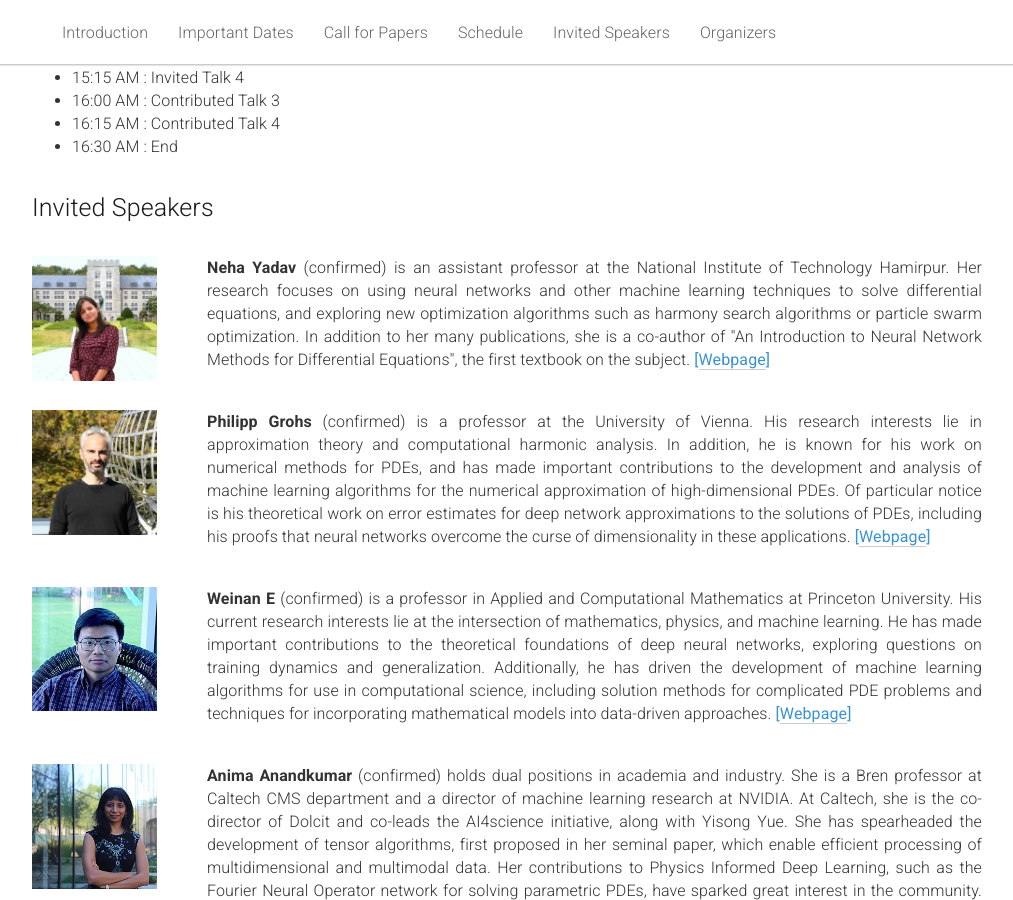
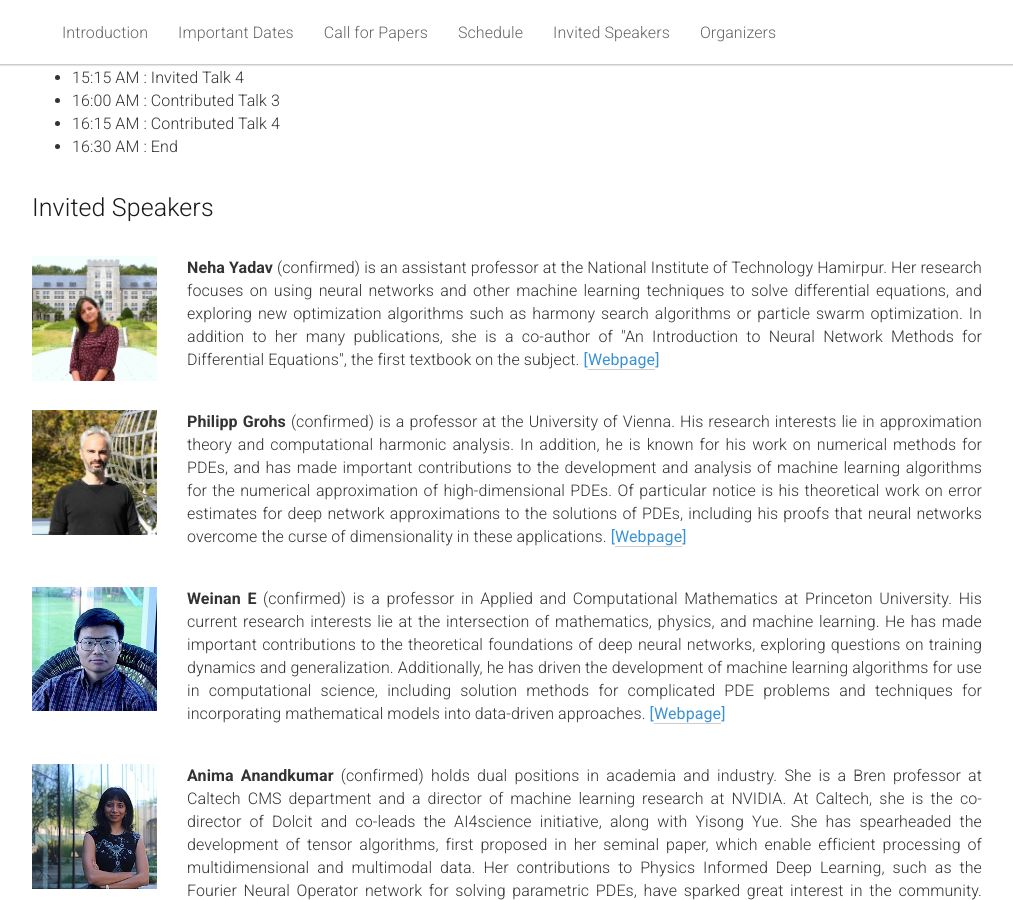
Before and after one commit to dl-de/dl-de.github.io, a Jekyll site: the page built from _pages/home.md, in a window 1280 px wide and 900 px high, scrolled down 2223 px. Shown: the whole window, without its empty margins (133-1146 px from the left). Built offline with Jekyll 4.4.1, drawn with Linux system fonts in a browser that asks for light colours.

Commit message:
minor changes

```diff
--- a/_pages/home.md
+++ b/_pages/home.md
@@ -203,7 +203,7 @@ The scope of the workshop spans topics at the intersection of DL and DEs, includ
 
 <div class="row">
   <div class="col-md-12">
-    <img class="speaker-pic" style="float:left;margin-right:50px;" src="{{ "/static/img/people/nehayadav2.jpg" | prepend:site.baseurl }}">
+    <img class="speaker-pic" style="float:left;margin-right:30px;" src="{{ "/static/img/people/nehayadav2.jpg" | prepend:site.baseurl }}">
     <p><b>Neha Yadav</b>
     (confirmed) is an assistant professor at the National Institute of Technology Hamirpur. Her research focuses on using neural networks and other machine learning techniques to solve differential equations, and exploring new optimization algorithms such as harmony search algorithms or particle swarm optimization. In addition to her many publications, she is a co-author of ''An Introduction to Neural Network Methods for Differential Equations'', the first textbook on the subject.
     <span style="color:#3a92d6;font-weight:400;">[<a href="https://portfolios.nith.ac.in/index.php?/nith/dr-neha-yadav-">Webpage</a>]</span></p>
@@ -213,7 +213,7 @@ The scope of the workshop spans topics at the intersection of DL and DEs, includ
 
 <div class="row">
   <div class="col-md-12">
-    <img class="speaker-pic" style="float:left;margin-right:50px;" src="{{ "/static/img/people/philippgrohs.jpg" | prepend:site.baseurl }}">
+    <img class="speaker-pic" style="float:left;margin-right:30px;" src="{{ "/static/img/people/philippgrohs.jpg" | prepend:site.baseurl }}">
     <p><b>Philipp Grohs</b>
     (confirmed) is a professor at the University of Vienna. His research interests lie in approximation theory and computational harmonic analysis. In addition, he is known for his work on numerical methods for PDEs, and has made important contributions to the development and analysis of machine learning algorithms for the numerical approximation of high-dimensional PDEs. Of particular notice is his theoretical work on error estimates for deep network approximations to the solutions of PDEs, including his proofs that neural networks overcome the curse of dimensionality in these applications.
     <span style="color:#3a92d6;font-weight:400;">[<a href="https://mat.univie.ac.at/~grohs/">Webpage</a>]</span></p>
@@ -223,7 +223,7 @@ The scope of the workshop spans topics at the intersection of DL and DEs, includ
 
 <div class="row">
   <div class="col-md-12">
-    <img class="speaker-pic" style="float:left;margin-right:50px;" src="{{ "/static/img/people/weinane.jpg" | prepend:site.baseurl }}">
+    <img class="speaker-pic" style="float:left;margin-right:30px;" src="{{ "/static/img/people/weinane.jpg" | prepend:site.baseurl }}">
     <p><b>Weinan E</b>
     (confirmed) is a professor in Applied and Computational Mathematics at Princeton University. His current research interests lie at the intersection of mathematics, physics, and machine learning. He has made important contributions to the theoretical foundations of deep neural networks, exploring questions on training dynamics and generalization. Additionally, he has driven the development of machine learning algorithms for use in computational science, including solution methods for complicated PDE problems and techniques for incorporating mathematical models into data-driven approaches.
     <span style="color:#3a92d6;font-weight:400;">[<a href="https://web.math.princeton.edu/~weinan/">Webpage</a>]</span></p>
@@ -232,7 +232,7 @@ The scope of the workshop spans topics at the intersection of DL and DEs, includ
 
 <div class="row">
   <div class="col-md-12">
-    <img class="speaker-pic" style="float:left;margin-right:50px;" src="{{ "/static/img/people/animaanandkumar.jpg" | prepend:site.baseurl }}">
+    <img class="speaker-pic" style="float:left;margin-right:30px;" src="{{ "/static/img/people/animaanandkumar.jpg" | prepend:site.baseurl }}">
     <p><b>Anima Anandkumar</b>
     (confirmed) holds dual positions in academia and industry. She is a Bren professor at Caltech CMS department and a director of machine learning research at NVIDIA. At Caltech, she is the co-director of Dolcit and co-leads the AI4science initiative, along with Yisong Yue. She has spearheaded the development of tensor algorithms, first proposed in her seminal paper, which enable efficient processing of multidimensional and multimodal data. Her contributions to Physics Informed Deep Learning, such as the Fourier Neural Operator network for solving parametric PDEs, have sparked great interest in the community.
     <span style="color:#3a92d6;font-weight:400;">[<a href="http://tensorlab.cms.caltech.edu/users/anima/">Webpage</a>]</span></p>
@@ -265,7 +265,7 @@ The scope of the workshop spans topics at the intersection of DL and DEs, includ
 
    <div class="col-xs-3">
     <a href="https://www.ekbuchanan.com/">
-      <img class="people-pic" src="{{ "/static/img/people/kellybuchanan.png" | prepend:site.baseurl }}">
+      <img class="people-pic" style="width:100%;height:auto;" src="{{ "/static/img/people/kellybuchanan.png" | prepend:site.baseurl }}">
     </a>
     <div class="people-name">
       <a href="https://www.ekbuchanan.com/">Kelly Buchanan</a>
```
